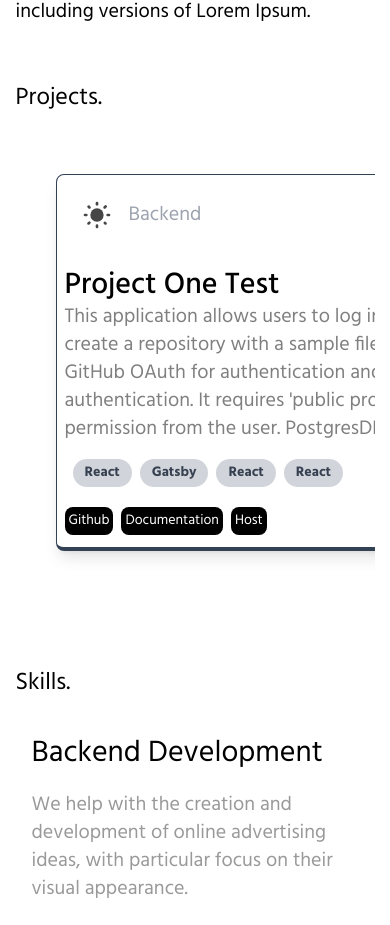
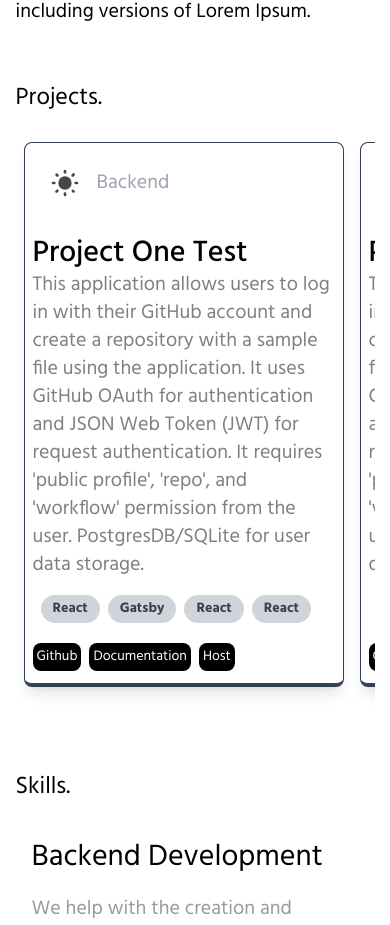
Before and after one commit to RicketyRusty/portfolio, a Next.js app: page / in a window 390 px wide. Shown: the part 818-1743 px from the top of the page. Built offline with nearby package versions, Linux system fonts and the light colour scheme.

Commit message:
fix/projectlist-responsive

```diff
--- a/src/components/ProjectCard.js
+++ b/src/components/ProjectCard.js
@@ -12,11 +12,12 @@ const ProjectCard = ({ type, name, description, onClick, tags, links }) => {
   }, []);
 
   return (
-    <div className={`overflow-hidden rounded-lg p-2 laptop:p-4 first:ml-0 link border border-b-4 border-slate-700 shadow-lg hover:shadow-xl
+    <div className={`w-[20rem] laptop:w-[40rem] mob:w-[20rem] overflow-hidden rounded-lg p-2 laptop:p-4 first:ml-0 link
+      border border-b-4 border-slate-700 shadow-lg hover:shadow-xl
       transition-all ease-out duration-300 hover:scale-105 link
       ${mounted && theme === "dark" ? "hover:bg-neutral-950" : "hover:bg-slate-50"}`}
     >
-       <div className="p-4 rounded-lg flex items-center">
+      <div className="p-4 rounded-lg flex items-center">
         <img className="w-8 h-8 mr-4 flex-shrink-0" src={`/images/${"sun.svg"}`}></img>
         <p className="text-gray-400 text-xl font-thin">
           {type ? type : "Project Name"}
@@ -27,14 +28,15 @@ const ProjectCard = ({ type, name, description, onClick, tags, links }) => {
           {name ? name : "Project Name"}
         </h1>
       </div>
-
       <h2 className="text-xl opacity-50">
         {description ? description : "Description"}
       </h2>
       <div className="px-2 pt-4 pb-2">
         {tags && tags.map((tag) => {
           return (
-            <span key={tag.id} className="inline-block bg-gray-300 rounded-full px-3 py-1 text-sm font-semibold text-gray-700 mr-2 mb-2">{tag.name}</span>
+            <span key={tag.id} className="inline-block bg-gray-300 rounded-full px-3 py-1 text-sm font-semibold text-gray-700 mr-2 mb-2">
+              {tag.name}
+            </span>
           )
         })}
       </div>
@@ -44,7 +46,7 @@ const ProjectCard = ({ type, name, description, onClick, tags, links }) => {
           {link.title}
         </Button>
       ))}
-    </div>
+      </div>
     </div>
   );
 };
--- a/src/components/ProjectList.js
+++ b/src/components/ProjectList.js
@@ -90,7 +90,7 @@ function Carousel() {
       <ul ref={listRef} className="draggable projectList">
       {data.projects && data.projects.map((project) => {
           return (
-            <li key={project.id} className="projectListItem">
+            <li key={project.id} className="projectListItem p-2 tablet:p-6 laptop:p-10">
               <ProjectCard
                 key={project.id}
                 type={project.type}
--- a/src/styles/globals.css
+++ b/src/styles/globals.css
@@ -77,6 +77,7 @@ body {
   border-radius: inherit;
 }
 
+/* Deprecated Carousel CSS
 .card {
   min-height: 25rem; ;
   min-width: 45rem;
@@ -91,6 +92,7 @@ body {
 .outer {
   overflow: hidden;
 }
+*/
 
 ul.projectList {
   display: flex;
@@ -99,29 +101,6 @@ ul.projectList {
   padding: 20px 0;
   flex: 0 0 600px;
   margin: 0 auto;
-}
-
-li.projectListItem {
-  min-height: 25rem; ;
-  min-width: 45rem;
-  padding: 40px;
-  margin: auto;
-}
-
-::-webkit-scrollbar {
-  height: 10px;
-  width: 5px;
-  background: #fff3;
-  -webkit-border-radius: 1ex;
-}
-
-::-webkit-scrollbar-thumb {
-  background: whitesmoke;
-  -webkit-border-radius: 1ex;
-}
-
-::-webkit-scrollbar-corner {
-  background: #fff3;
 }
 
 .draggable {
@@ -140,3 +119,20 @@ li.projectListItem {
 .draggable li.projectListItem:active {
   cursor: grabbing;
 }
+
+
+::-webkit-scrollbar {
+  height: 10px;
+  width: 5px;
+  background: #fff3;
+  -webkit-border-radius: 1ex;
+}
+
+::-webkit-scrollbar-thumb {
+  background: whitesmoke;
+  -webkit-border-radius: 1ex;
+}
+
+::-webkit-scrollbar-corner {
+  background: #fff3;
+}
```
Lines whose indentation alone changed are shown as unchanged.
